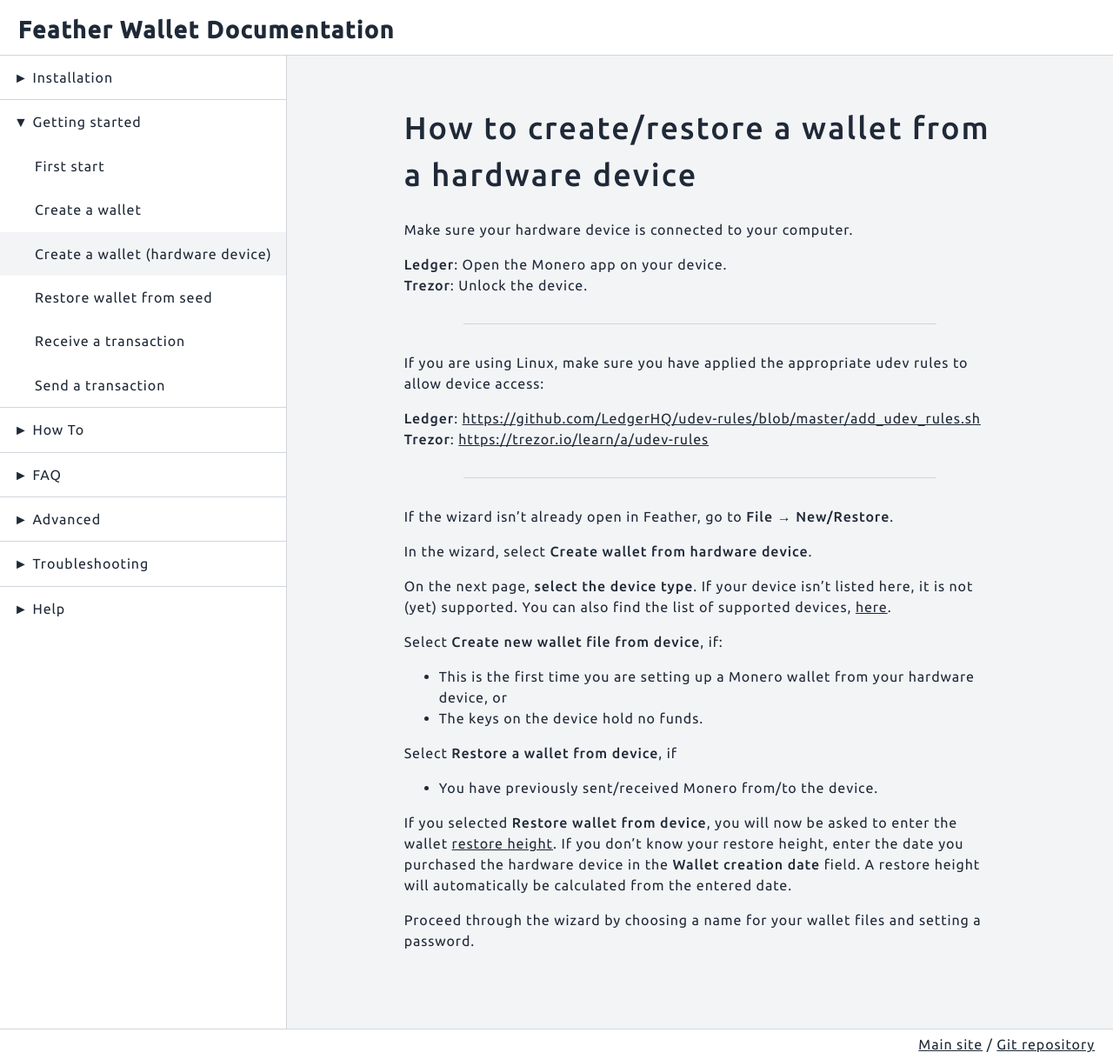
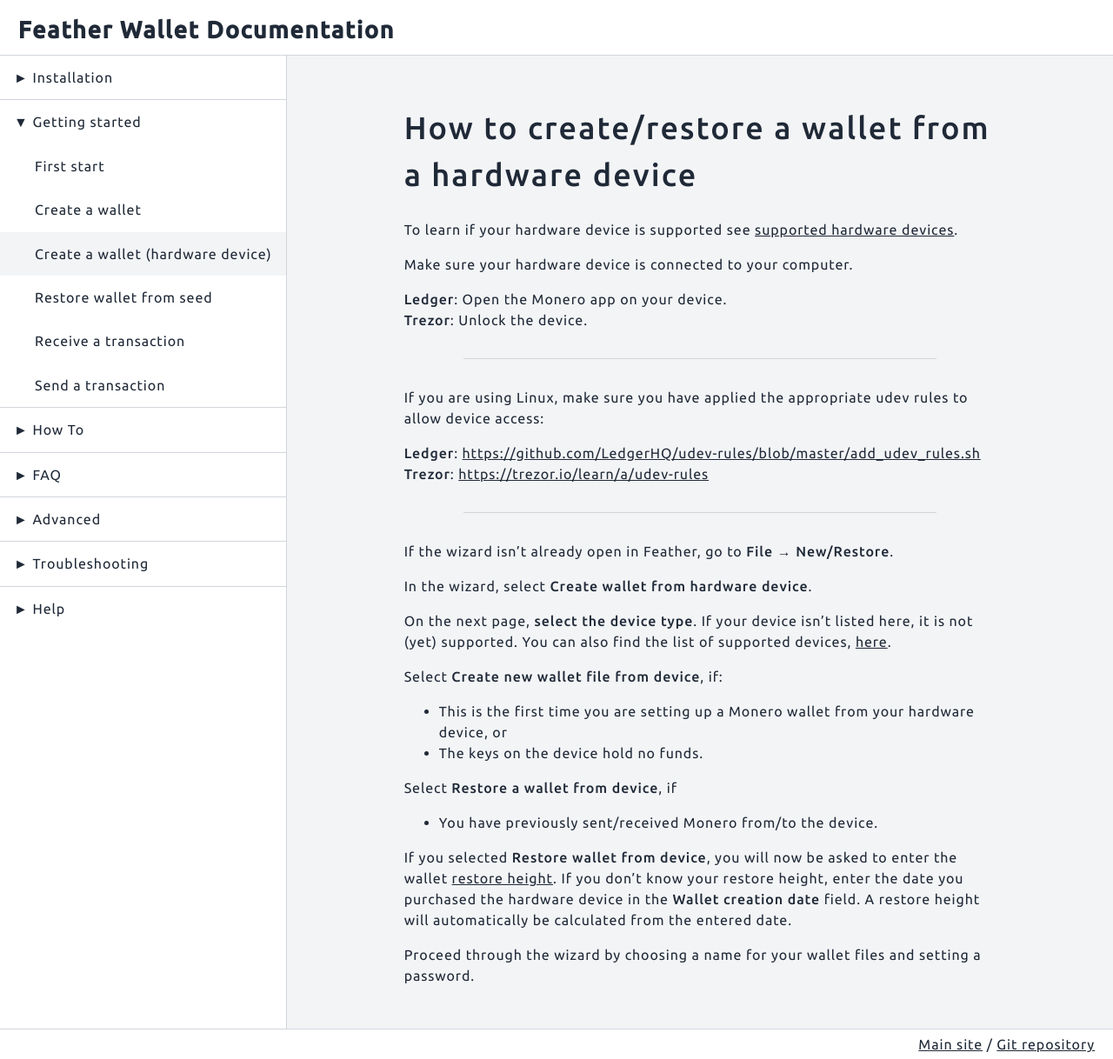
Before and after one commit to jermanuts/feather-docs, a Jekyll site: the page built from content/_guides/create_wallet_hardware_device.md, in a window 1280 px wide and 1218 px high. Shown: the whole window at 87% size. Built offline with Jekyll 4.4.1, drawn with Linux system fonts in a browser that asks for light colours.

Commit message:
point to list of supported hardware devices

```diff
--- a/content/_guides/create_wallet_hardware_device.md
+++ b/content/_guides/create_wallet_hardware_device.md
@@ -4,6 +4,8 @@
 category: getting-started
 weight: 20
 ---
+
+To learn if your hardware device is supported see [supported hardware devices](hardware-wallet-support).
 
 Make sure your hardware device is connected to your computer.
 
```
